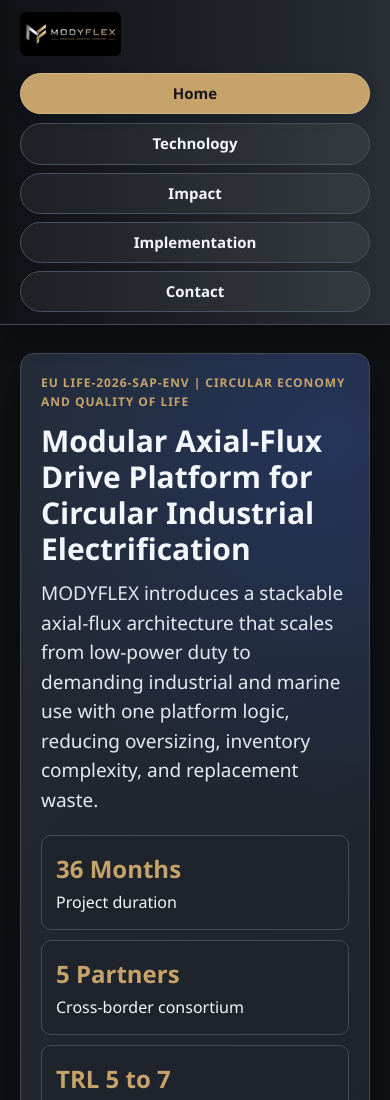
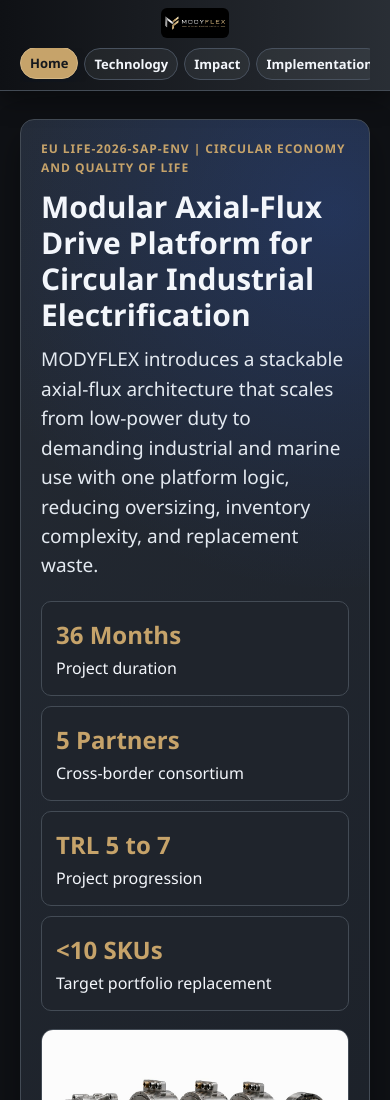
Before and after one commit to kkksparky/web_modiflex, a plain HTML site: page index.html in a window 390 px wide. Shown: the top 1100 px of the page. Drawn offline with Linux system fonts and the light colour scheme.

Commit message:
shrink menu on mobile

```diff
--- a/css/styles.css
+++ b/css/styles.css
@@ -342,17 +342,31 @@ th {
   }
 
   .nav-wrap {
-    align-items: flex-start;
+    align-items: center;
     flex-direction: column;
+    gap: 10px;
+    padding-top: 8px;
+    padding-bottom: 8px;
+  }
+
+  .brand img {
+    height: 30px;
   }
 
   .site-nav {
     width: 100%;
-    gap: 8px;
+    gap: 6px;
+    flex-wrap: nowrap;
+    overflow-x: auto;
+    padding-bottom: 2px;
   }
 
   .site-nav a {
-    width: 100%;
+    width: auto;
+    flex: 0 0 auto;
     text-align: center;
+    font-size: 13px;
+    padding: 5px 9px;
+    border-radius: 999px;
   }
 }
```
